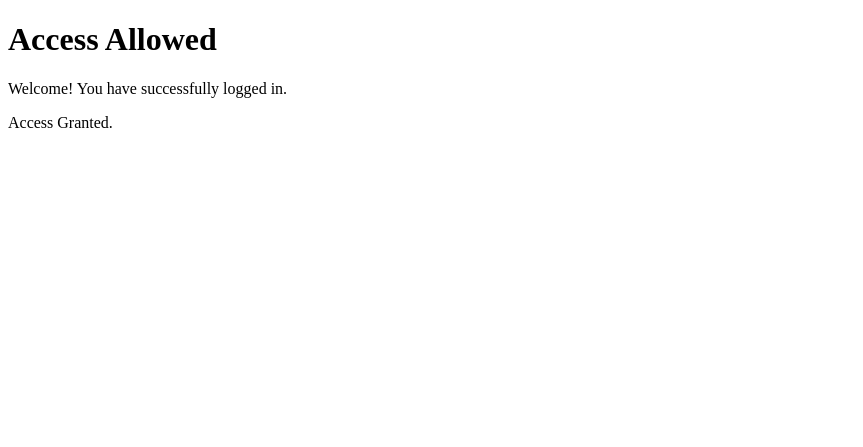
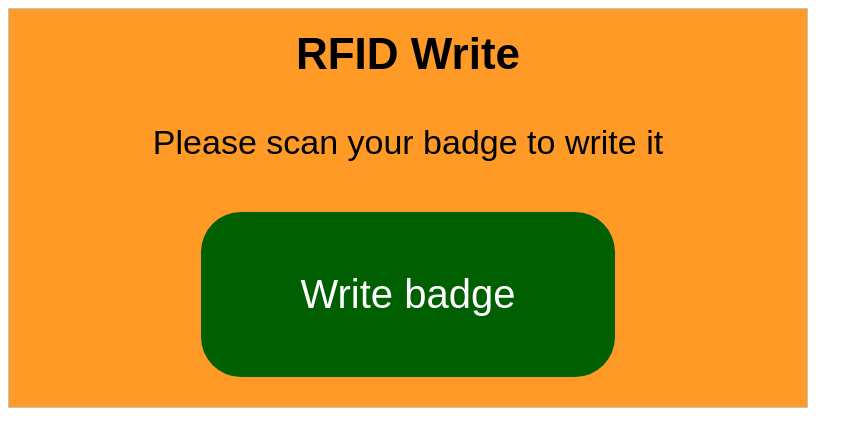
Before and after one commit to simone-torino/Project_PLCS_raspUI, a Flask app: template templates/Writebadge.html in a window 1280 px wide. Shown: the top 447 px of the page, without its empty margins (0-863 px from the left). Run offline with Flask 3, Linux system fonts and the light colour scheme; the template is opened without the code that fills it, so the values that code supplies are empty.

Commit message:
Write page updated

```diff
--- a/templates/Writebadge.html
+++ b/templates/Writebadge.html
@@ -1,14 +1,56 @@
-
 <!DOCTYPE html>
 <html>
 <head>
-    <title>Access Allowed</title>
+    <title>RFID Login</title>
+    <style>
+    .container {
+        display: flex;
+        flex-direction: column;
+        align-items: center;
+        justify-content: center;
+        height: 400px;
+        width: 800px;
+        font-family: Arial, sans-serif;
+        border: 1px solid #c3c3c3;
+        background-color: rgb(255, 154, 39);
+        padding: 20px;
+        box-sizing: border-box;
+    }
+
+    h1 {
+        font-size: 44px;
+        margin-bottom: 10px;
+        margin-top: -10px;
+    }
+
+    p {
+        font-size: 34px;
+        margin-bottom: 50px;
+    }
+
+    .scan-btn {
+        padding: 60px 100px;
+        font-size: 40px;
+        background-color: #005f00;
+        color: #ffffff;
+        border: none;
+        border-radius: 40px;
+        cursor: pointer;
+        transition: background-color 0.3s ease;
+    }
+
+    .scan-btn:hover {
+        background-color: #00cc11;
+    }
+    </style>
 </head>
 <body>
     <div class="container">
-        <h1>Access Allowed</h1>
-        <p>Welcome! You have successfully logged in.</p>
-        <p>Access Granted.</p>
+        <h1>RFID Write</h1>
+        <p>Please scan your badge to write it</p>
+        <form action="/" method="post">
+            <input type="submit" value="Write badge" class="scan-btn">
+        </form>
     </div>
 </body>
 </html>
```
Also changed, not shown: templates/Readbadge.html (renamed from templates/index.html).
